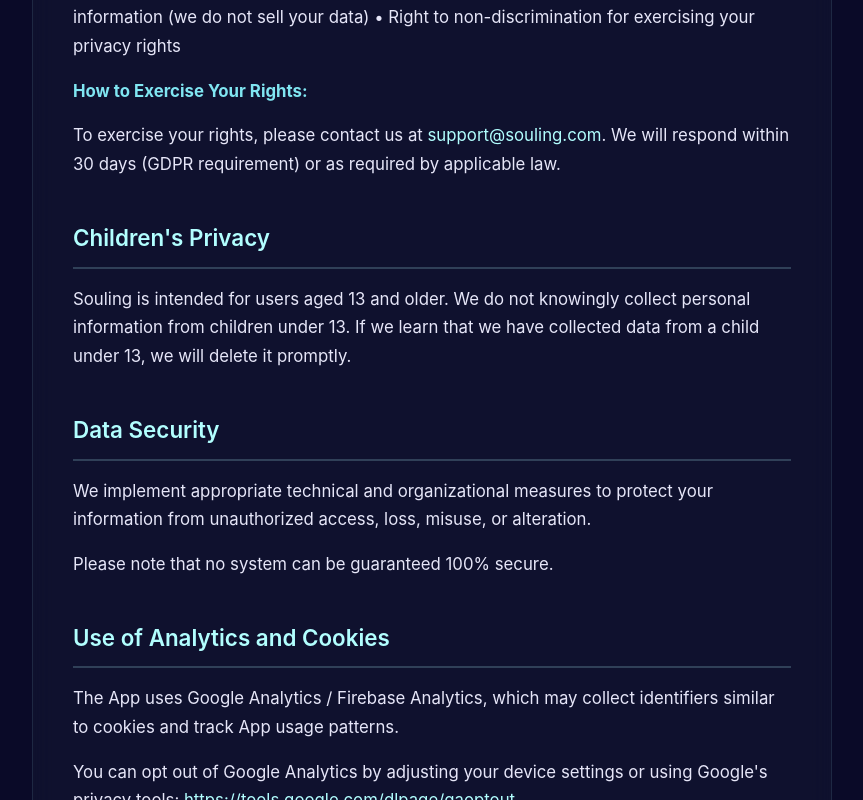
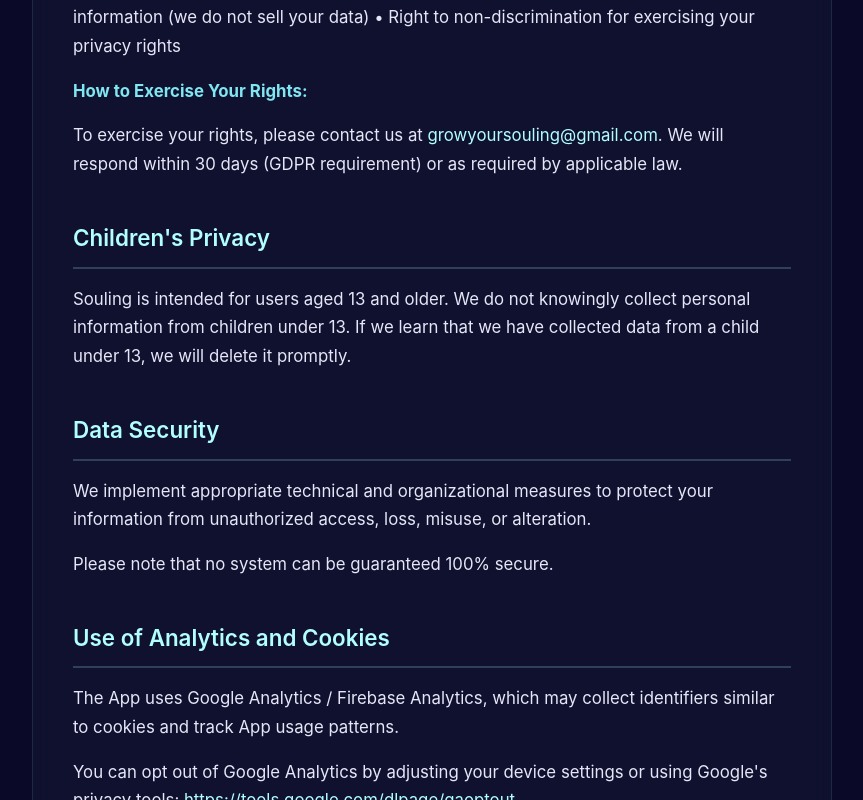
Before and after one commit to JaeYoungChung/souling, a React (Create React App) app: page /privacypolicy in a window 1280 px wide. Shown: the part 2900-3700 px from the top of the page, without its empty margins (208-1071 px from the left). Built offline with nearby package versions, Linux system fonts and the light colour scheme; a web font is replaced by a local one.

Commit message:
edited souling email

```diff
--- a/src/App.js
+++ b/src/App.js
@@ -29,7 +29,7 @@
             <h1 className="logo">Souling</h1>
           </div>
           <nav className="nav">
-            <a href="mailto:support@souling.com" className="contact-link">Contact</a>
+            <a href="mailto:growyoursouling@gmail.com" className="contact-link">Contact</a>
           </nav>
         </div>
       </header>
@@ -117,8 +117,8 @@
           <div className="contact-content">
             <div className="contact-info">
               <p>Questions about your journey through the Soulverse?</p>
-              <a href="mailto:support@souling.com" className="email-link">
-                support@souling.com
+              <a href="mailto:growyoursouling@gmail.com" className="email-link">
+                growyoursouling@gmail.com
               </a>
             </div>
             <div className="social-links">
--- a/src/EULA.js
+++ b/src/EULA.js
@@ -111,7 +111,7 @@
               <div className="legal-section">
                 <h2>Contact Information</h2>
                 <p>If you have any questions about this Agreement or need support, please contact us:</p>
-                <p>Email: <a href="mailto:support@souling.com">support@souling.com</a></p>
+                <p>Email: <a href="mailto:growyoursouling@gmail.com">growyoursouling@gmail.com</a></p>
                 <p>Company: Vivos Voco Inc.</p>
               </div>
             </div>
--- a/src/PrivacyPolicy.js
+++ b/src/PrivacyPolicy.js
@@ -114,7 +114,7 @@
                    • Right to non-discrimination for exercising your privacy rights</p>
 
                 <p><strong>How to Exercise Your Rights:</strong></p>
-                <p>To exercise your rights, please contact us at <a href="mailto:support@souling.com">support@souling.com</a>. We will respond within 30 days (GDPR requirement) or as required by applicable law.</p>
+                <p>To exercise your rights, please contact us at <a href="mailto:growyoursouling@gmail.com">growyoursouling@gmail.com</a>. We will respond within 30 days (GDPR requirement) or as required by applicable law.</p>
               </div>
 
               <div className="legal-section">
@@ -143,7 +143,7 @@
               <div className="legal-section">
                 <h2>Contact Us</h2>
                 <p>If you have any questions or concerns about this Privacy Policy or our data practices, please contact us:</p>
-                <p>Email: <a href="mailto:support@souling.com">support@souling.com</a></p>
+                <p>Email: <a href="mailto:growyoursouling@gmail.com">growyoursouling@gmail.com</a></p>
               </div>
 
               <div className="legal-section">
--- a/src/TermsOfService.js
+++ b/src/TermsOfService.js
@@ -196,7 +196,7 @@
               <div className="legal-section">
                 <h2>Contact Information</h2>
                 <p>If you have any questions about these Terms or need support, please contact us:</p>
-                <p>Email: <a href="mailto:support@souling.com">support@souling.com</a></p>
+                <p>Email: <a href="mailto:growyoursouling@gmail.com">growyoursouling@gmail.com</a></p>
                 <p>Company: Vivos Voco Inc.</p>
               </div>
             </div>
```
Also changed, not shown: 1 other file (tests, documents, lock files or other folders).
